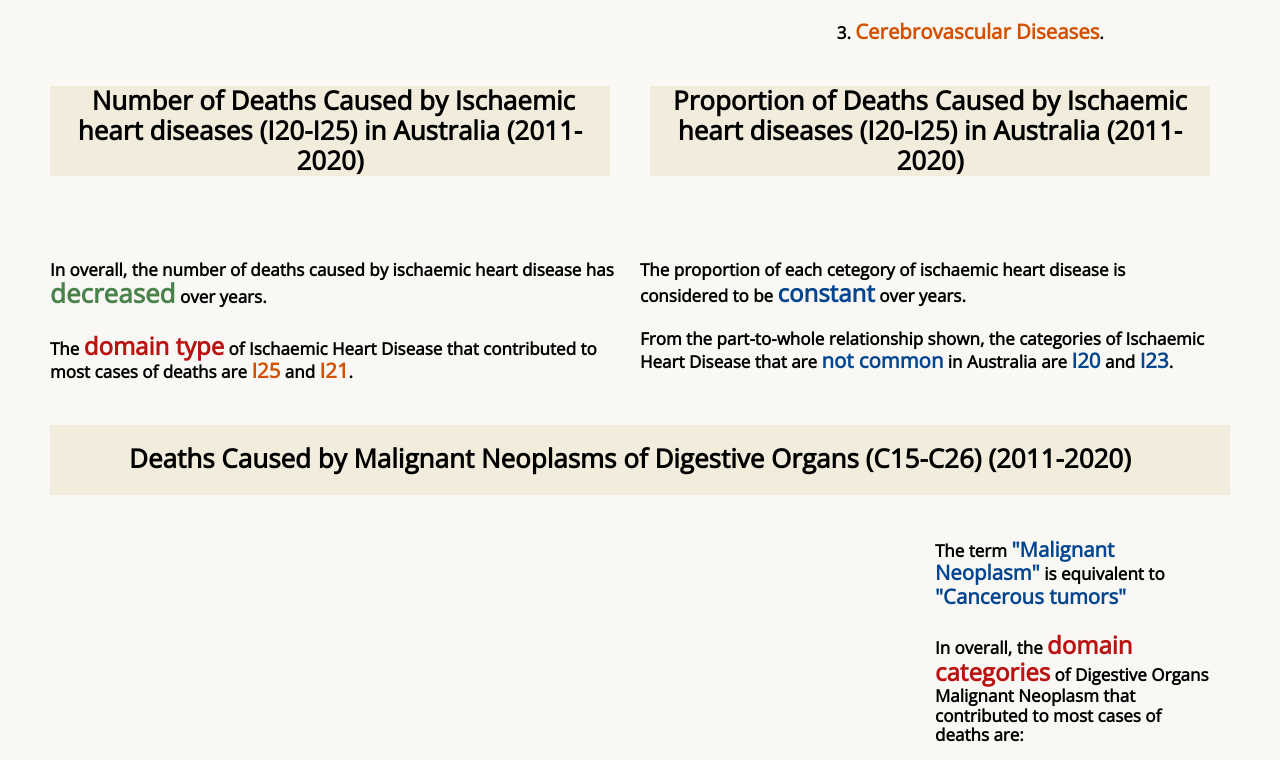
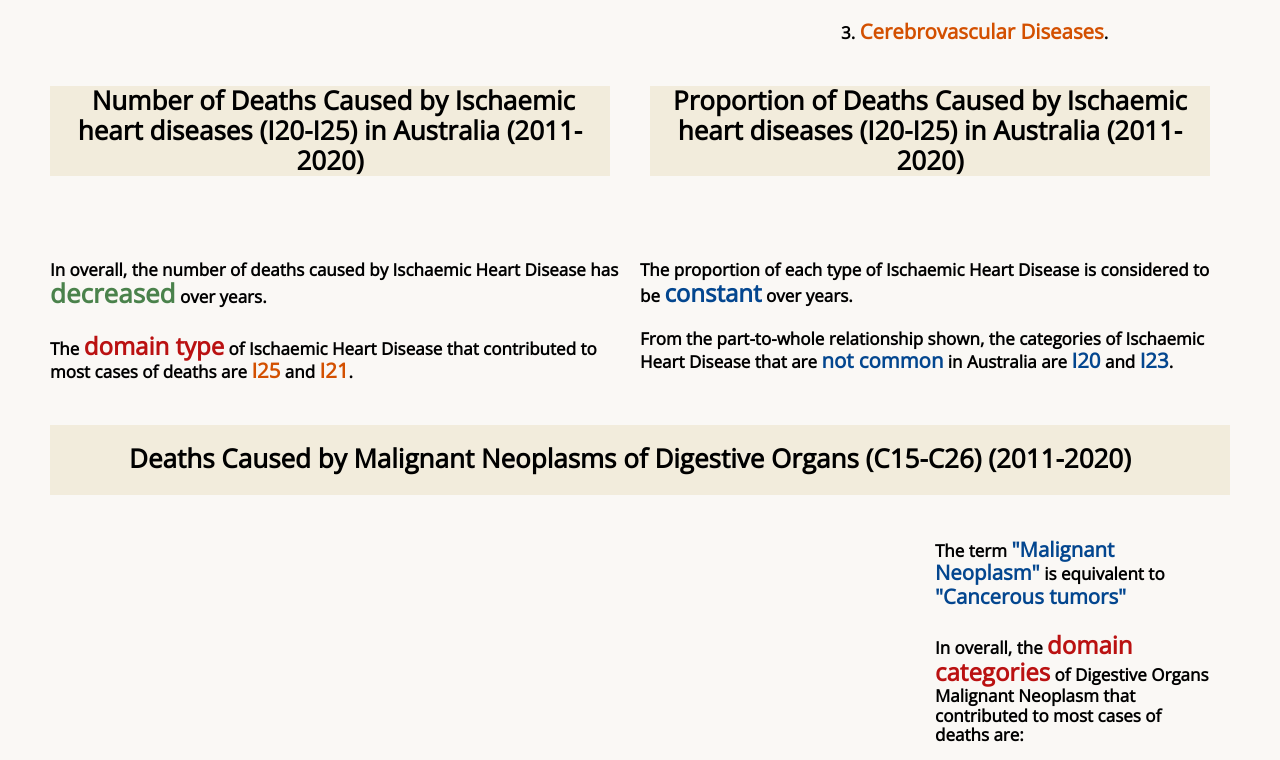
Before and after one commit to Helenaaaxx/FIT3179FinalVisProject2, a plain HTML site: page index.html in a window 1280 px wide. Shown: the part 1633-2393 px from the top of the page. Drawn offline with nearby package versions, Linux system fonts and the light colour scheme; a script that the page names is missing.

Commit message:
Update index.html

```diff
--- a/index.html
+++ b/index.html
@@ -128,12 +128,12 @@
     </div>
     <div class="pure-u-1-3">
         <div class="description description-left">
-          <h4 id="l-align"><span class="red_big_text">Ischaemic Heart Disease</span> has contributed <span class="red_big_text">greatest</span> number of deaths over years.</h4>
-          <h4 id="l-align">It is shown that the top 10 diseases in Australia that causes death remains the <span class="blue_big_text">same</span> from 2012 to 2020.</h4>
-          <h4 id="l-align">The <span class="red_big_text">top 3 diseases</span> that contributes to most of the deaths of Australia citizens are: </h4>
-          <h4 id="l-align">1.  <span class="orange_medium_text">Ischaemic Heart Disease</span>,</h4>
-          <h4 id="l-align">2.  <span class="orange_medium_text">Malignant Neoplasms of Digestive Organs</span></h4>
-          <h4 id="l-align">3.  <span class="orange_medium_text">Cerebrovascular Diseases</span>.</h4>
+          <h4 id="l-align"><span class="red_big_text">&nbsp;Ischaemic Heart Disease</span> has contributed <span class="red_big_text">greatest</span> number of deaths over years.</h4>
+          <h4 id="l-align">&nbsp;It is shown that the top 10 diseases in Australia that causes death remains the <span class="blue_big_text">same</span> from 2012 to 2020.</h4>
+          <h4 id="l-align">&nbsp;The <span class="red_big_text">top 3 diseases</span> that contributes to most of the deaths of Australia citizens are: </h4>
+          <h4 id="l-align">&nbsp;1.  <span class="orange_medium_text">Ischaemic Heart Disease</span>,</h4>
+          <h4 id="l-align">&nbsp;2.  <span class="orange_medium_text">Malignant Neoplasms of Digestive Organs</span></h4>
+          <h4 id="l-align">&nbsp;3.  <span class="orange_medium_text">Cerebrovascular Diseases</span>.</h4>
         </div>
       </div>
   </div>
@@ -177,13 +177,13 @@
   <div class="pure-g">
       <div class="pure-u-1-2">
             <div class="description description-left">
-                <h4 id="l-align">In overall, the number of deaths caused by ischaemic heart disease has <span class="green_big_text">decreased</span> over years.</h4>
+                <h4 id="l-align">In overall, the number of deaths caused by Ischaemic Heart Disease has <span class="green_big_text">decreased</span> over years.</h4>
                 <h4 id="l-align">The <span class="red_big_text">domain type</span> of Ischaemic Heart Disease that contributed to most cases of deaths are <span class="orange_medium_text">I25</span> and <span class="orange_medium_text">I21</span>.</p>
             </div>
         </div>
         <div class="pure-u-1-2">
             <div class = "description description-left">
-                <h4 id="l-align">The proportion of each cetegory of ischaemic heart disease is considered to be <span class="blue_big_text">constant</span> over years.</h4>
+                <h4 id="l-align">The proportion of each type of Ischaemic Heart Disease is considered to be <span class="blue_big_text">constant</span> over years.</h4>
                 <h4 id="l-align">From the part-to-whole relationship shown, the categories of Ischaemic Heart Disease that are <span class="blue_medium_text">not common</span> in Australia are <span class="blue_medium_text">I20</span> and <span class="blue_medium_text">I23</span>.</h4>
             </div>
         </div>
```
